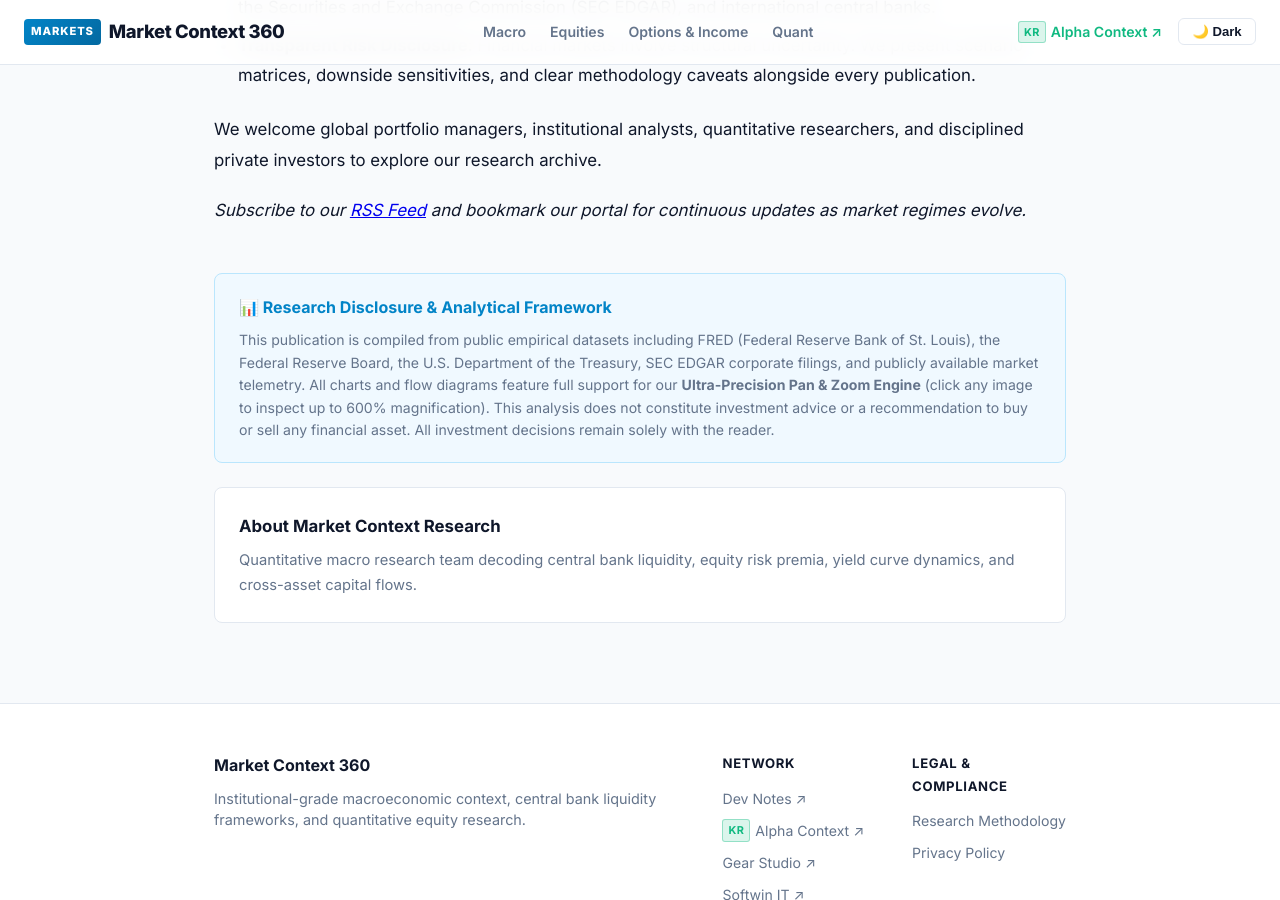
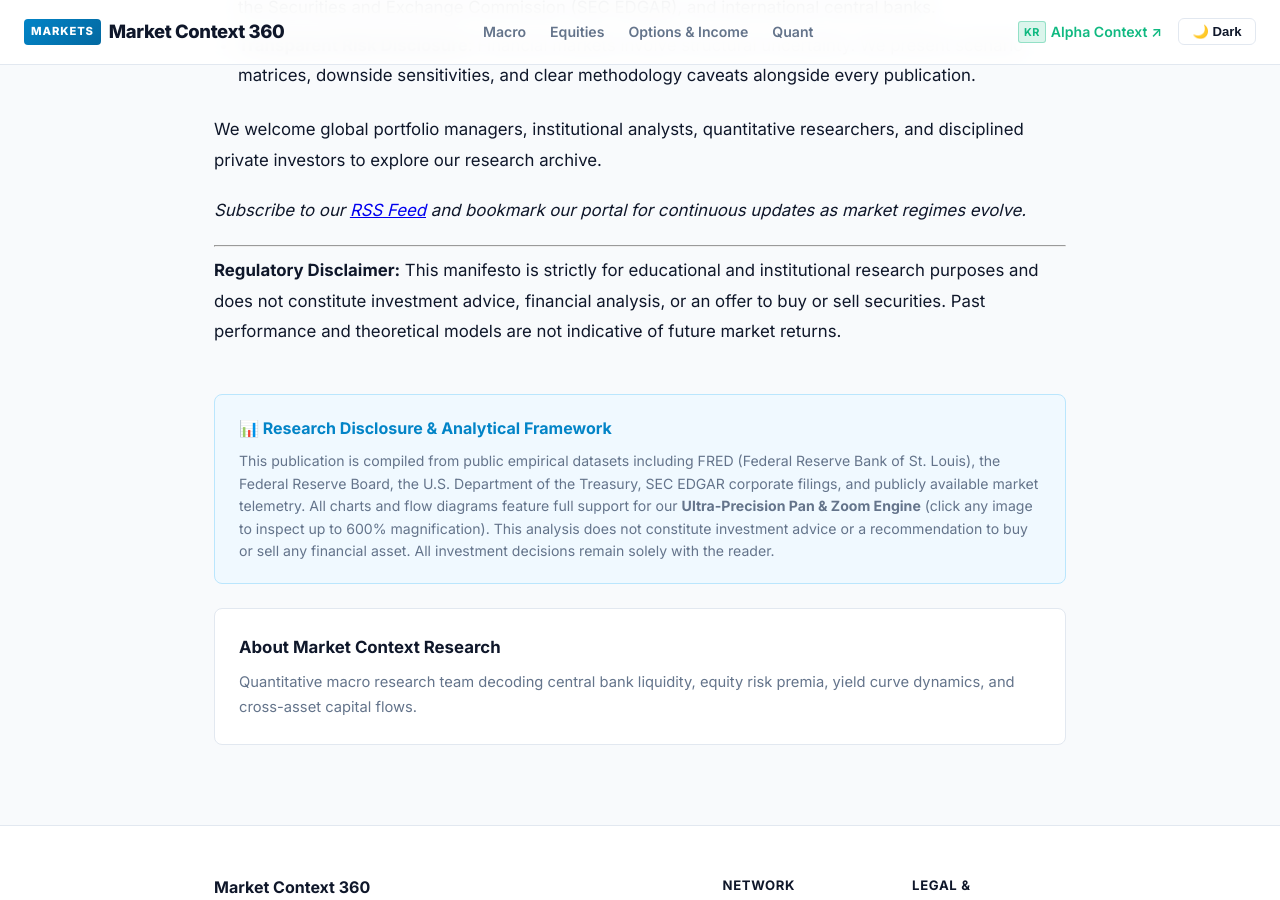
Before and after one commit to ideaspot360/markets, a Jekyll site: the page built from _posts/2026-11-16-welcome-to-market-context-360-manifesto.md, in a window 1280 px wide and 900 px high, scrolled down 4188 px. Built offline with Jekyll 4.4.1, drawn with Linux system fonts in a browser that asks for light colours.

Commit message:
fix: add standard regulatory disclaimer to manifesto for 100/100 ironclad compliance

```diff
--- a/_posts/2026-11-16-welcome-to-market-context-360-manifesto.md
+++ b/_posts/2026-11-16-welcome-to-market-context-360-manifesto.md
@@ -96,3 +96,9 @@ All analysis published by Market Context 360 adheres to strict standards of inst
 We welcome global portfolio managers, institutional analysts, quantitative researchers, and disciplined private investors to explore our research archive.
 
 *Subscribe to our [RSS Feed](/feed.xml) and bookmark our portal for continuous updates as market regimes evolve.*
+
+---
+
+<div class="post-disclaimer">
+  <strong>Regulatory Disclaimer:</strong> This manifesto is strictly for educational and institutional research purposes and does not constitute investment advice, financial analysis, or an offer to buy or sell securities. Past performance and theoretical models are not indicative of future market returns.
+</div>
```
